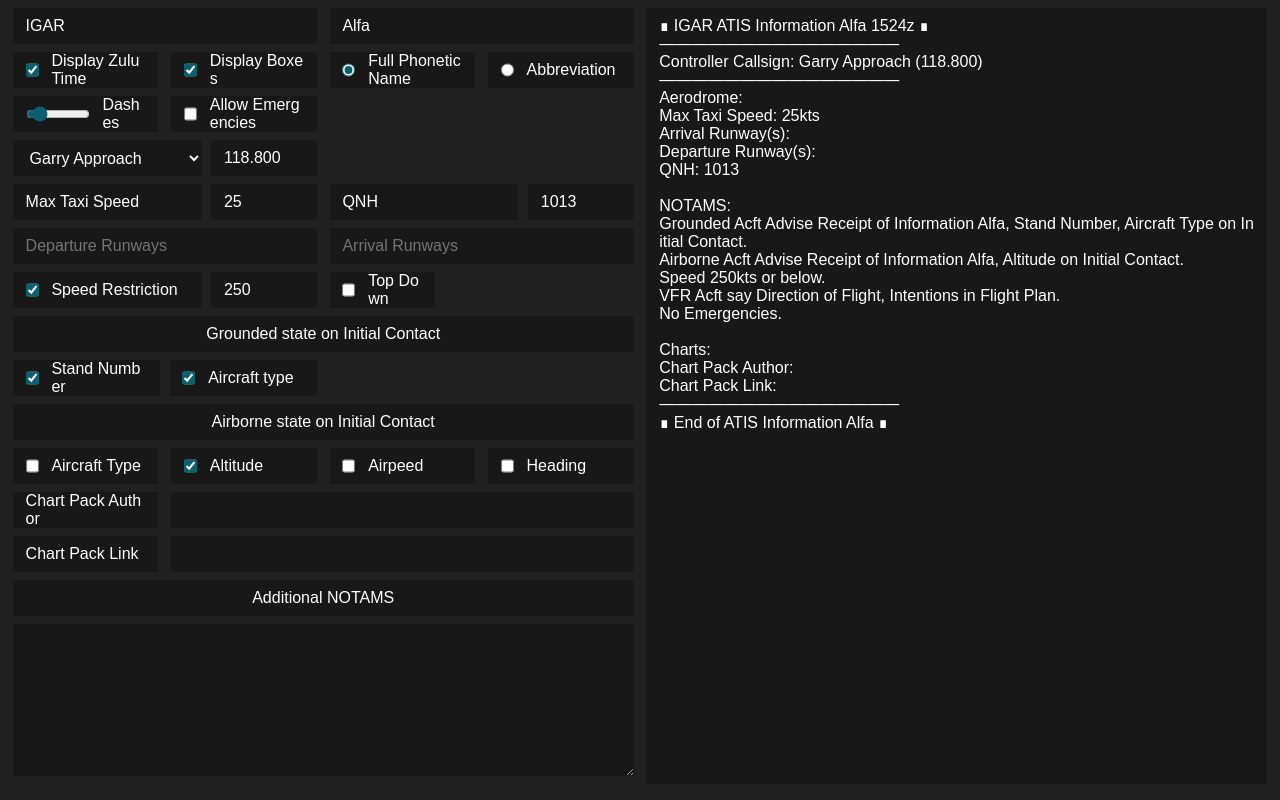
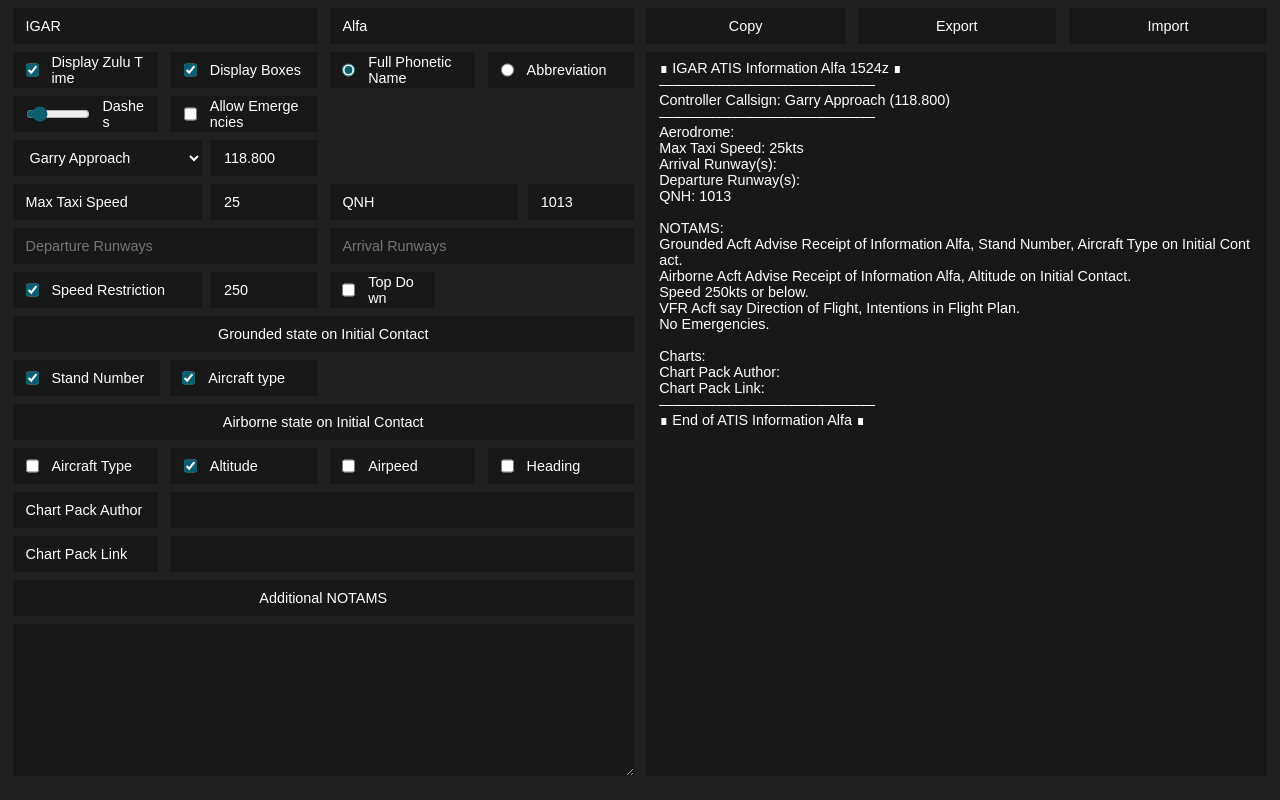
Before and after one commit to FormicAcidGD/atisgen, a Vue app: page / in a window 1280 px wide. Built offline with nearby package versions, Linux system fonts and the light colour scheme.

Commit message:
Add Copy, Export and Import Buttons

```diff
--- a/src/App.vue
+++ b/src/App.vue
@@ -146,7 +146,13 @@
             </div>
 
         </div>
-        <div class="atis">
+        <div class="vflex">
+            <div class="hflex">
+                <button class="third" @click="copy">Copy</button>
+                <button class="third" @click="exportATIS">Export</button>
+                <button class="third" @click="importATIS">Import</button>
+            </div>
+            <div class="atis" ref="atisRef">
                 <p>
                      {{ atis.boxes ? "∎" : "" }}
                      {{ atis.airport }}
@@ -195,15 +201,46 @@
                 </p>
             </div>
         </div>
+    </div>
 </template>
 
 <script setup lang="ts">
-import { reactive } from 'vue';
+import { reactive, ref, type Ref } from 'vue';
+import SearchField from './components/SearchField.vue';
 import { airports, getPhonetic, phonetics } from './StaticData';
-import SearchField from './components/SearchField.vue';
 import { getAirport } from './types/Airport';
 
+let atisRef: Ref<HTMLDivElement | null> = ref(null)
 
+function copy() {
+    // @ts-ignore
+    let nodes = Array.from(atisRef.value?.children)
+    let text = ""
+    nodes.forEach(e => {
+        text += e.textContent + "\n"
+    })
+    navigator.clipboard.writeText(text)
+    alert("Copied to clipboard")
+}
+function exportATIS() {
+    navigator.clipboard.writeText(JSON.stringify(atis))
+    alert("Exported to clipboard")
+}
+function importATIS() {
+    navigator.clipboard.readText().then(e => {
+        try {
+            let obj = JSON.parse(e)
+            Object.keys(obj).forEach(key => {
+                // @ts-ignore
+                atis[key] = obj[key]
+            })
+        } catch {
+            alert("Could not parse Clipboard")
+        }
+    }).catch(() => {
+        alert("Could not read Clipboard (Requires Browser Read Permission)")
+    })
+}
 let atis = reactive({
     airport: "IGAR",
     information: "Alfa",
@@ -241,9 +278,13 @@ let atis = reactive({
 .atis {
     background-color: #181818;
     width: 46.5vw;
-    height: 95vh;
+    height: 88.5vh;
     padding: 1vh 1vw 1vh 1vw;
     margin-top: 1vh;
+    user-select: none;
+}
+.third {
+    width: 20vw;
 }
 input[type=checkbox],input[type=radio], input[type=range] {
     width: auto;
--- a/src/assets/main.css
+++ b/src/assets/main.css
@@ -9,7 +9,7 @@ body {
     text-rendering: optimizeLegibility;
     outline: none;
     word-break: break-all;
-    font-size: 2vh;
+    font-size: 1.8vh;
 }
 .body {
     height: 100vh;
```
Lines whose indentation alone changed are shown as unchanged.
